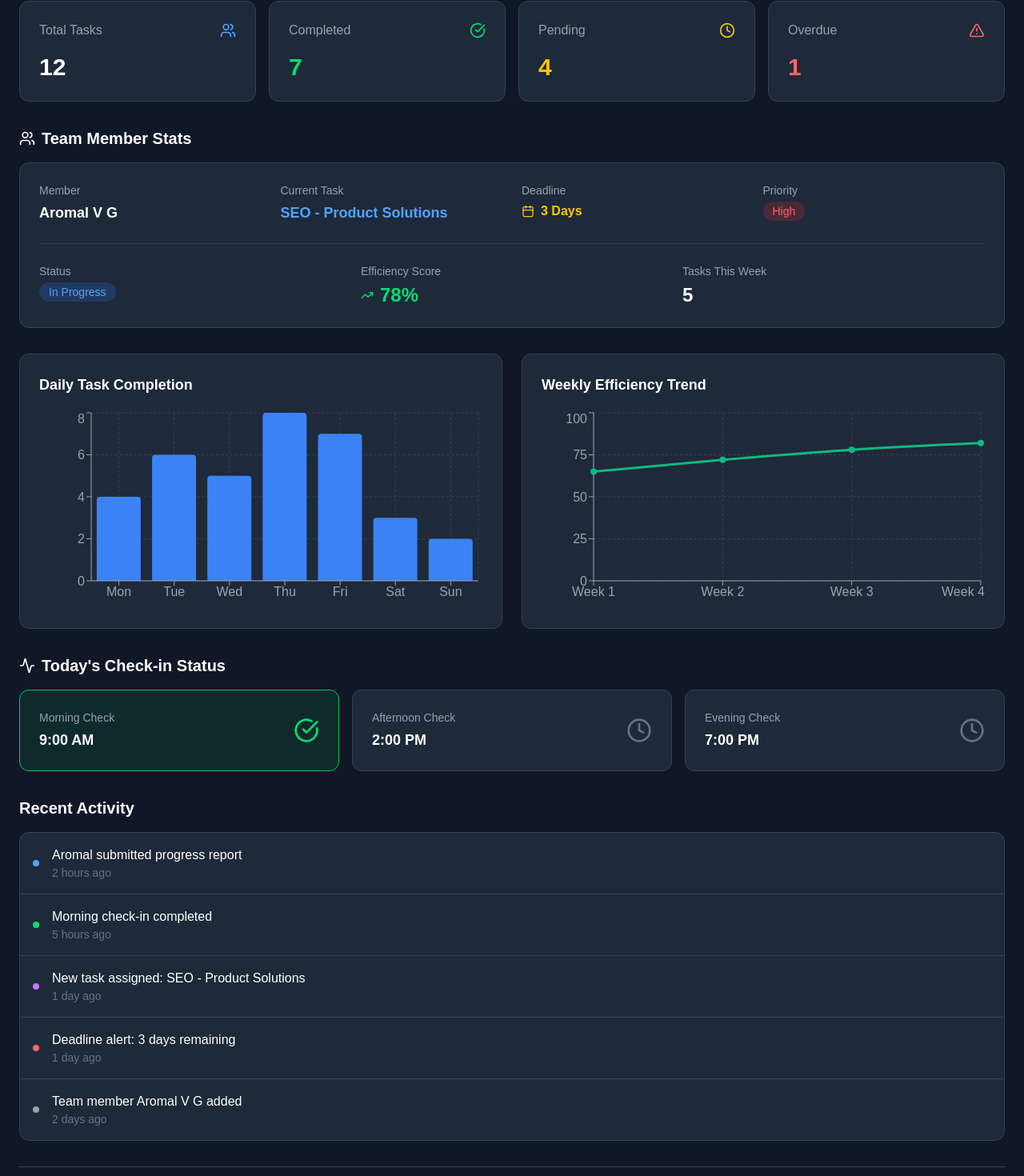
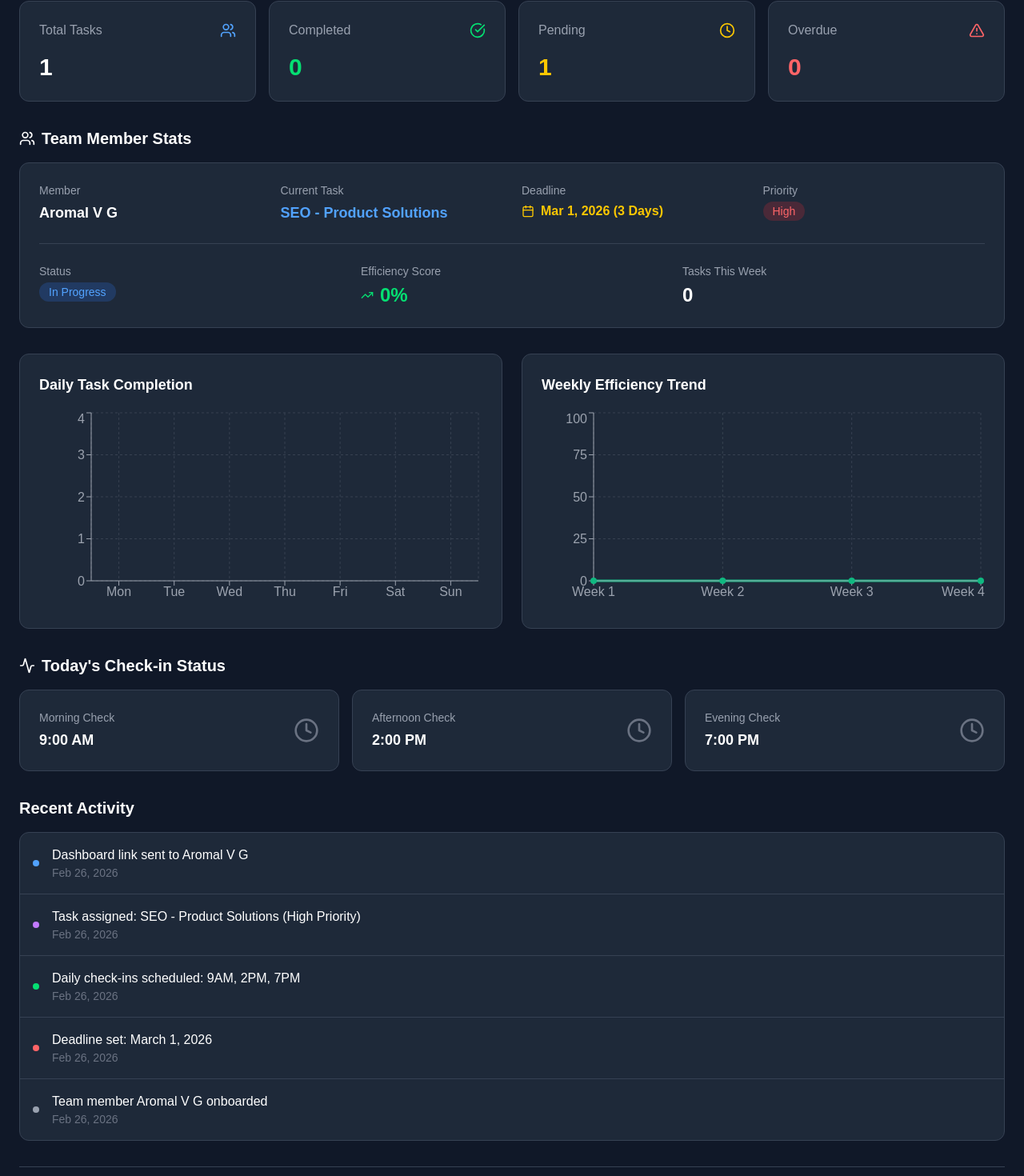
Before and after one commit to thowrzz/team-dashboard, a Next.js app: page / in a window 1280 px wide. Shown: the part 123-1593 px from the top of the page at 80% size. Built offline with nearby package versions, Linux system fonts and the light colour scheme.

Commit message:
Update dashboard with real team data

```diff
--- a/app/page.tsx
+++ b/app/page.tsx
@@ -22,55 +22,55 @@ import {
   Activity,
 } from "lucide-react";
 
-// Mock data
+// Real team data - Updated Feb 26, 2026
 const overviewStats = {
-  totalTasks: 12,
-  completedTasks: 7,
-  pendingTasks: 4,
-  overdueTasks: 1,
+  totalTasks: 1,
+  completedTasks: 0,
+  pendingTasks: 1,
+  overdueTasks: 0,
 };
 
 const teamMembers = [
   {
     name: "Aromal V G",
     task: "SEO - Product Solutions",
-    deadline: "3 Days",
+    deadline: "Mar 1, 2026 (3 Days)",
     priority: "High",
     status: "In Progress",
-    efficiency: 78,
-    tasksCompleted: 5,
+    efficiency: 0,
+    tasksCompleted: 0,
   },
 ];
 
 const dailyCompletion = [
-  { day: "Mon", completed: 4 },
-  { day: "Tue", completed: 6 },
-  { day: "Wed", completed: 5 },
-  { day: "Thu", completed: 8 },
-  { day: "Fri", completed: 7 },
-  { day: "Sat", completed: 3 },
-  { day: "Sun", completed: 2 },
+  { day: "Mon", completed: 0 },
+  { day: "Tue", completed: 0 },
+  { day: "Wed", completed: 0 },
+  { day: "Thu", completed: 0 },
+  { day: "Fri", completed: 0 },
+  { day: "Sat", completed: 0 },
+  { day: "Sun", completed: 0 },
 ];
 
 const weeklyEfficiency = [
-  { week: "Week 1", efficiency: 65 },
-  { week: "Week 2", efficiency: 72 },
-  { week: "Week 3", efficiency: 78 },
-  { week: "Week 4", efficiency: 82 },
+  { week: "Week 1", efficiency: 0 },
+  { week: "Week 2", efficiency: 0 },
+  { week: "Week 3", efficiency: 0 },
+  { week: "Week 4", efficiency: 0 },
 ];
 
 const checkInStatus = {
-  morning: true,
+  morning: false,
   afternoon: false,
   evening: false,
 };
 
 const recentActivity = [
-  { time: "2 hours ago", event: "Aromal submitted progress report", type: "update" },
-  { time: "5 hours ago", event: "Morning check-in completed", type: "checkin" },
-  { time: "1 day ago", event: "New task assigned: SEO - Product Solutions", type: "task" },
-  { time: "1 day ago", event: "Deadline alert: 3 days remaining", type: "alert" },
-  { time: "2 days ago", event: "Team member Aromal V G added", type: "member" },
+  { time: "Feb 26, 2026", event: "Dashboard link sent to Aromal V G", type: "update" },
+  { time: "Feb 26, 2026", event: "Task assigned: SEO - Product Solutions (High Priority)", type: "task" },
+  { time: "Feb 26, 2026", event: "Daily check-ins scheduled: 9AM, 2PM, 7PM", type: "checkin" },
+  { time: "Feb 26, 2026", event: "Deadline set: March 1, 2026", type: "alert" },
+  { time: "Feb 26, 2026", event: "Team member Aromal V G onboarded", type: "member" },
 ];
 
 export default function Dashboard() {
```
